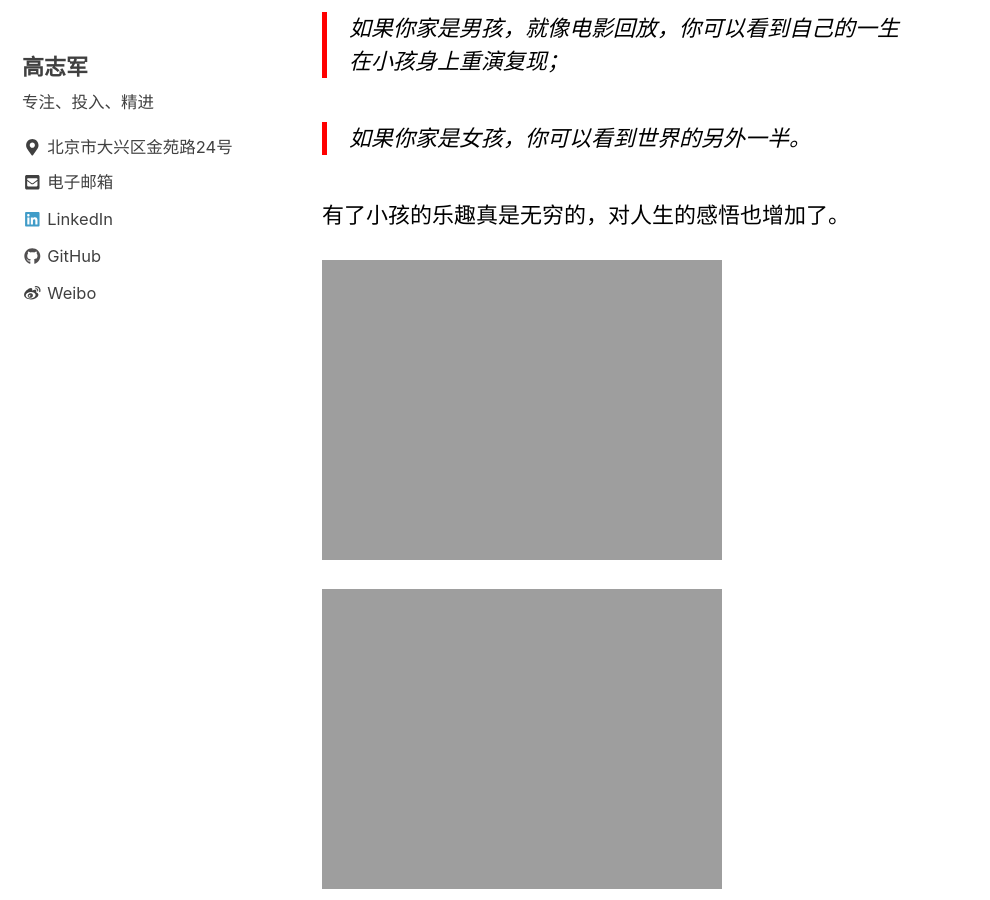
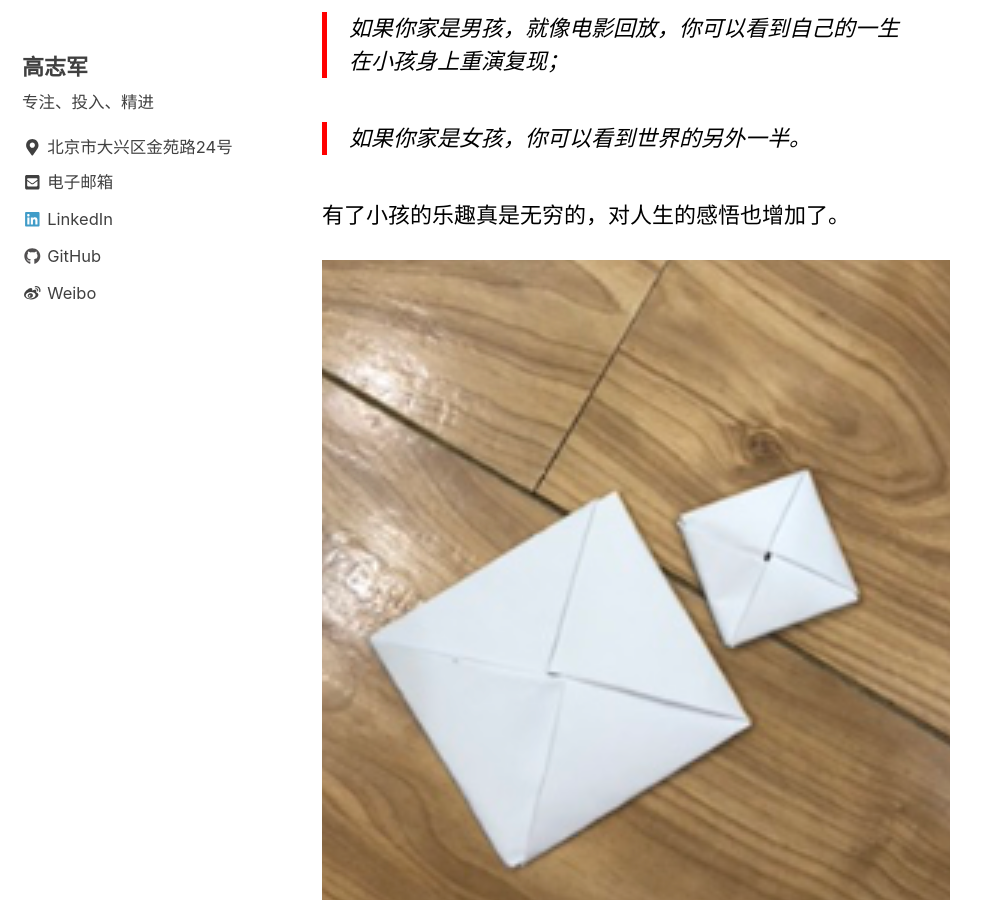
Before and after one commit to gaoyaoxin/gaozhijun-web, a Jekyll site: the page built from _posts/2019-07-10-junxi.md, in a window 1280 px wide and 900 px high, scrolled down 431 px. Shown: the whole window, without its empty margins (0-990 px from the left). Built offline with Jekyll 4.4.1, drawn with Linux system fonts in a browser that asks for light colours; nearby versions of some CDN libraries; comment, search, counter and statistics services are not loaded.

Commit message:
Revert "specify image size"
This reverts commit e0e71ca28453635e41ac7a4336192dcef08986be.

```diff
--- a/_posts/2019-07-10-junxi.md
+++ b/_posts/2019-07-10-junxi.md
@@ -27,7 +27,7 @@
 
 
 
-![巴巴子](/assets/images/babazi.png =100x20)
+![巴巴子](/assets/images/babazi.png)
 
 
-![纸飞机](/assets/images/paper_plane.png =100x20)
+![纸飞机](/assets/images/paper_plane.png)
```
